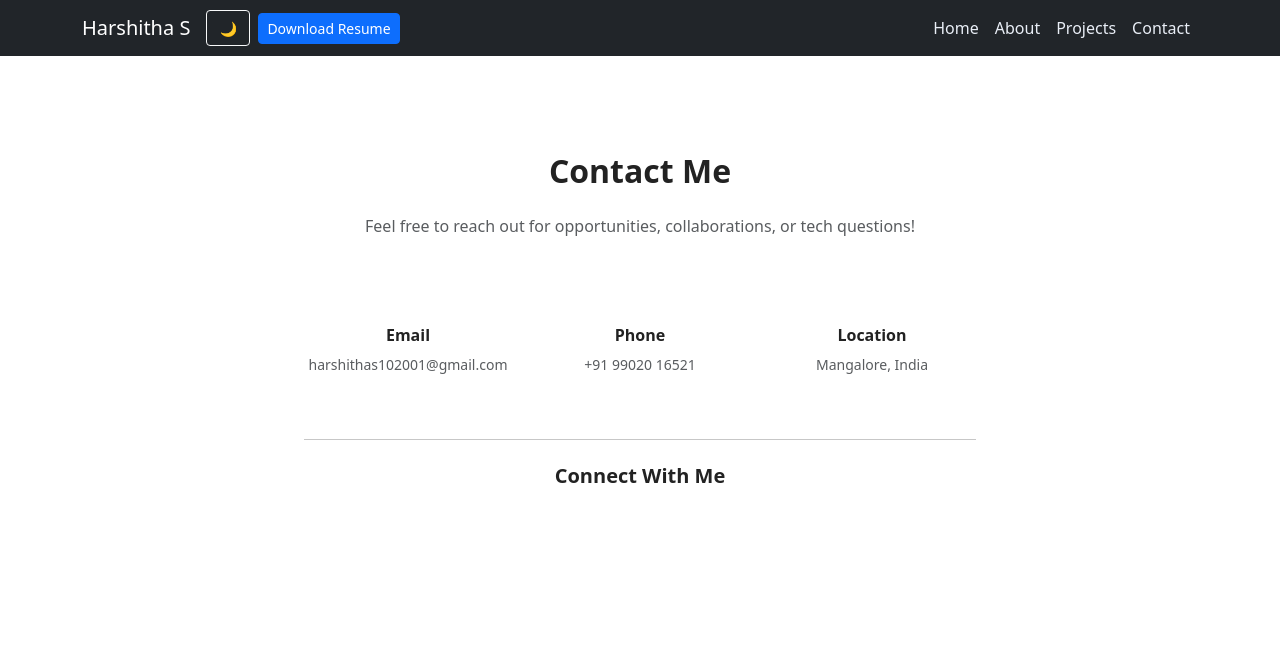
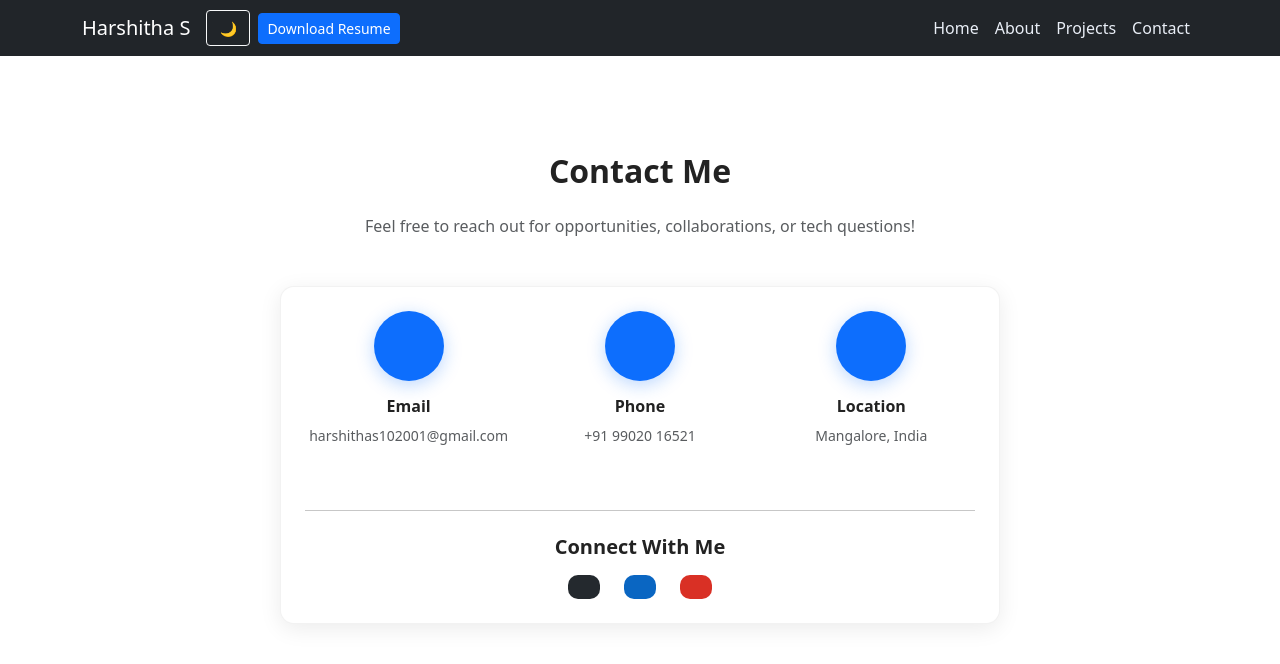
Before and after one commit to HarshithaShenava/portfolio, a Flask app: page /contact in a window 1280 px wide. Shown: the top 664 px of the page. Run offline with Flask 3, Linux system fonts and the light colour scheme.

Commit message:
Update style.css

```diff
--- a/static/css/style.css
+++ b/static/css/style.css
@@ -108,3 +108,53 @@ body {
   transform: translateY(-4px);
   box-shadow: 0 6px 18px rgba(0, 0, 0, 0.25);
 }
+
+/* Contact Card */
+.contact-card {
+  background: var(--card);
+  border-radius: 14px;
+  box-shadow: 0 5px 22px rgba(0, 0, 0, 0.08);
+  border: 1px solid rgba(0,0,0,0.05);
+}
+
+/* Contact Icons */
+.contact-icon-box {
+  width: 70px;
+  height: 70px;
+  background: var(--accent);
+  border-radius: 50%;
+  display: flex;
+  align-items: center;
+  justify-content: center;
+  margin: auto;
+  box-shadow: 0 4px 18px rgba(13, 110, 253, 0.28);
+  transition: transform 0.3s ease, box-shadow 0.3s ease;
+}
+
+.contact-icon-box:hover {
+  transform: translateY(-6px);
+  box-shadow: 0 8px 24px rgba(13, 110, 253, 0.45);
+}
+
+.contact-icon {
+  font-size: 28px;
+  color: #fff;
+}
+
+/* Social Icons */
+.social-icon {
+  font-size: 30px;
+  padding: 12px 16px;
+  border-radius: 10px;
+  color: white;
+  transition: 0.3s ease;
+}
+
+.social-icon.github { background: #24292e; }
+.social-icon.linkedin { background: #0A66C2; }
+.social-icon.email { background: #d93025; }
+
+.social-icon:hover {
+  transform: translateY(-4px) scale(1.05);
+  box-shadow: 0 6px 18px rgba(0,0,0,0.25);
+}
```
